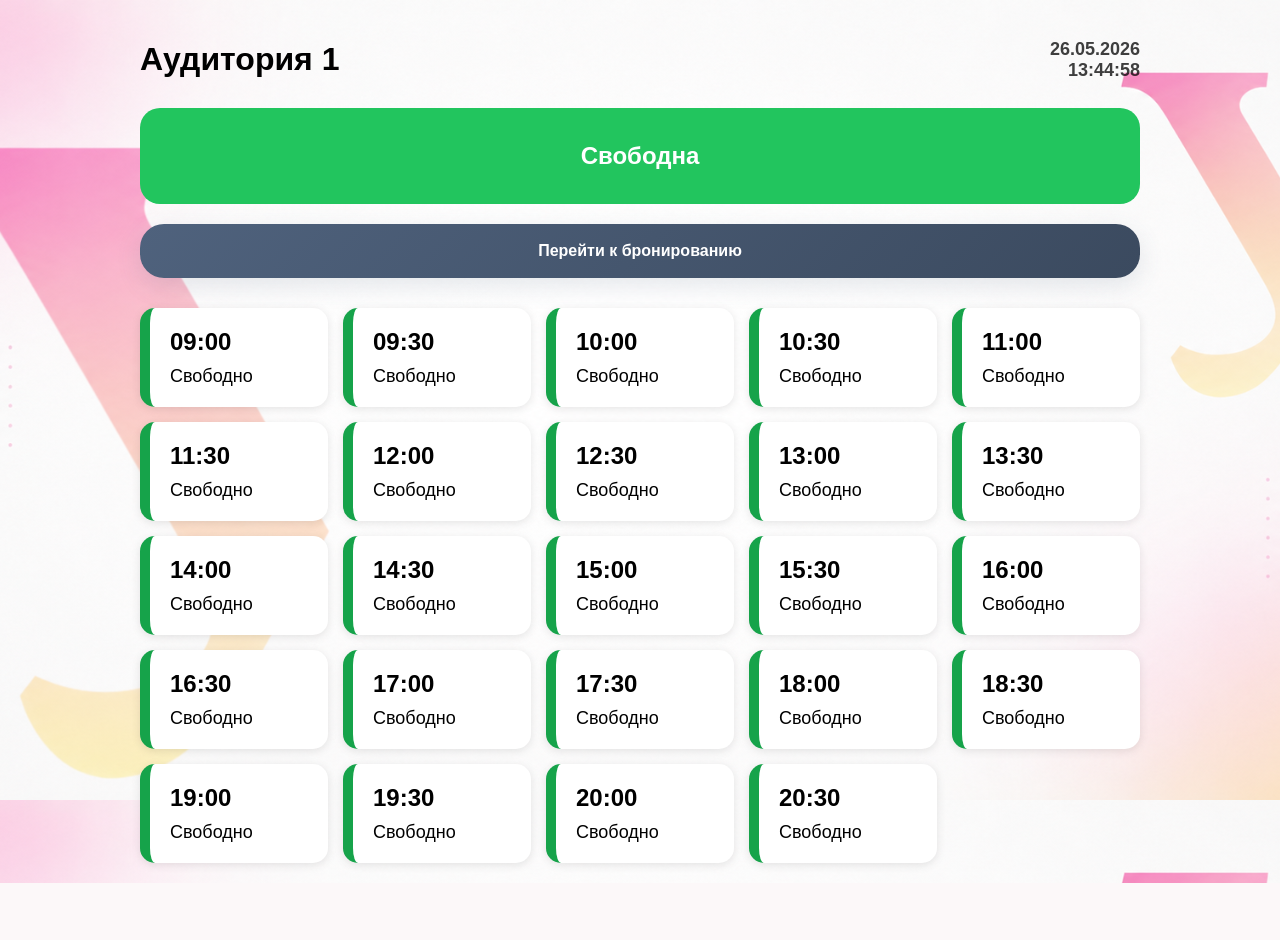
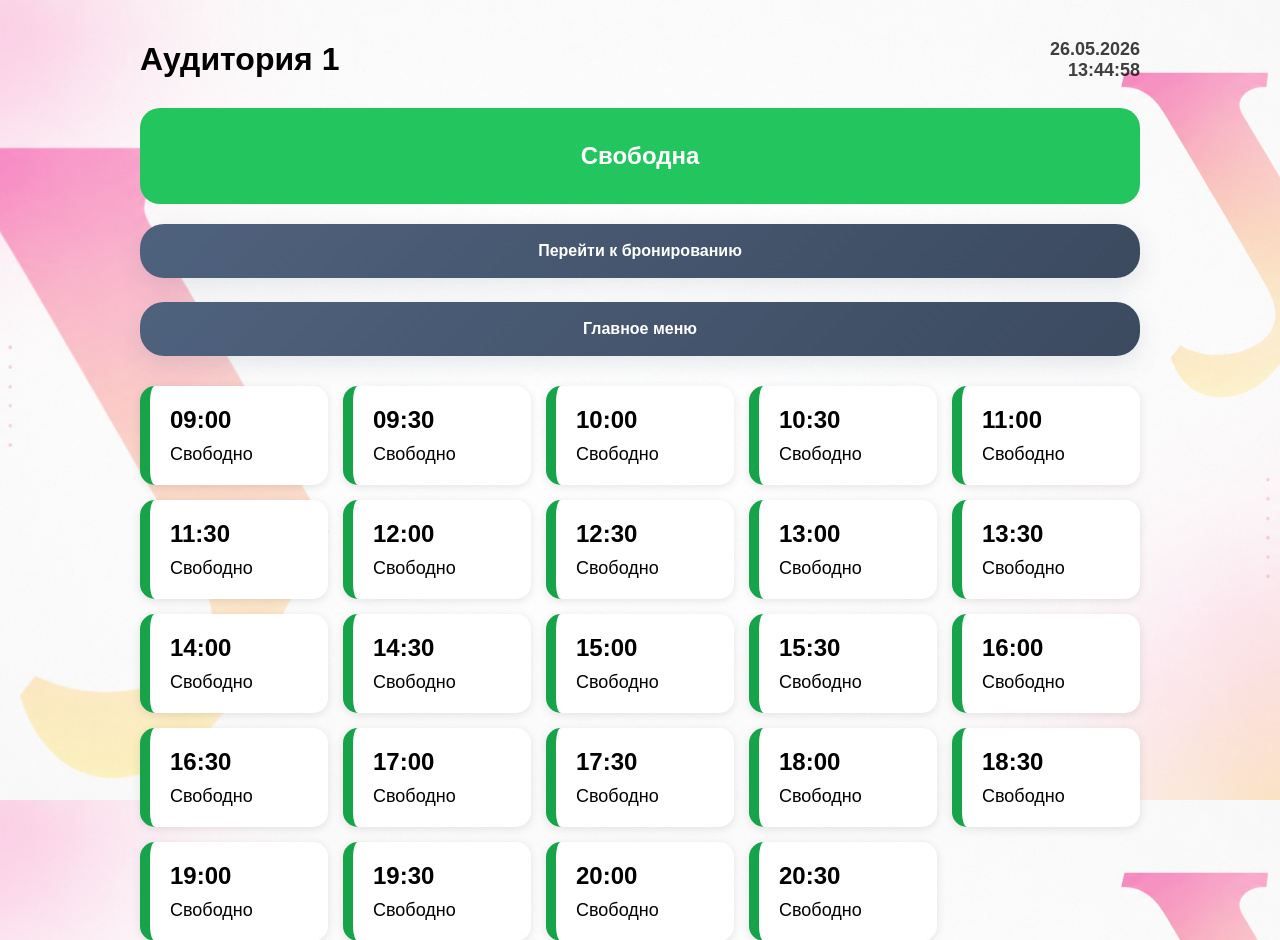
Before and after one commit to Seraphim555/room-booking, a Flask app: page /room/1 in a window 1280 px wide. Shown: the top 940 px of the page. Before the commit the page ends 883 px from the top, so only its background shows below. Run offline with Flask 3, Linux system fonts and the light colour scheme.

Commit message:
Add home link

```diff
--- a/templates/admin.html
+++ b/templates/admin.html
@@ -30,6 +30,10 @@
         Перейти к экрану аудитории
     </a>
 
+    <a href="/room/" class="switch-page-btn">
+        Главное меню
+    </a>
+
     <div class="admin-panel">
 
         <input type="text" id="name" placeholder="Введите ваше имя">
--- a/templates/room.html
+++ b/templates/room.html
@@ -33,6 +33,10 @@
         Перейти к бронированию
     </a>
 
+    <a href="/room/" class="switch-page-btn">
+        Главное меню
+    </a>
+
     <div class="slots">
         {% for slot in slots %}
         <div class="slot" id="slot-{{ slot }}">
```
